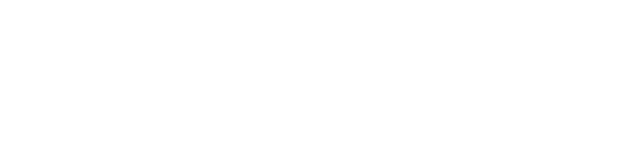
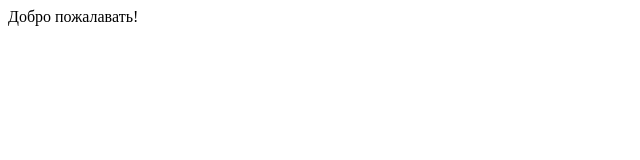
Before and after one commit to Cepblu/Cepblu.github.io, a plain HTML site: page index.html in a window 1280 px wide. Shown: the whole page, without its empty margins (0-640 px from the left). Drawn offline with Linux system fonts and the light colour scheme.

Commit message:
Update index.html

```diff
--- a/index.html
+++ b/index.html
@@ -6,6 +6,6 @@
 <link href="css/style.css" type="text/css" rel="stylesheet">
 </head>
 <body>
-
+Добро пожалавать!
 </body>
 </html>
```
